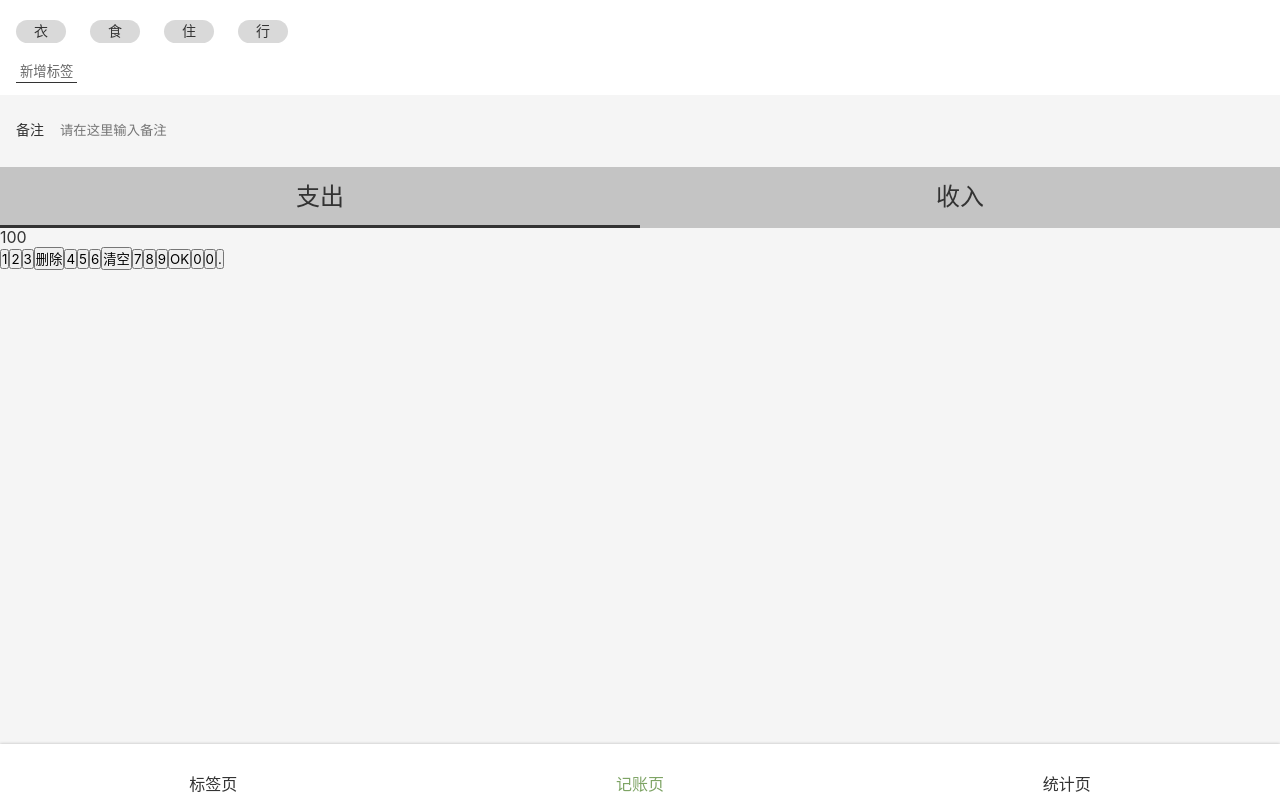
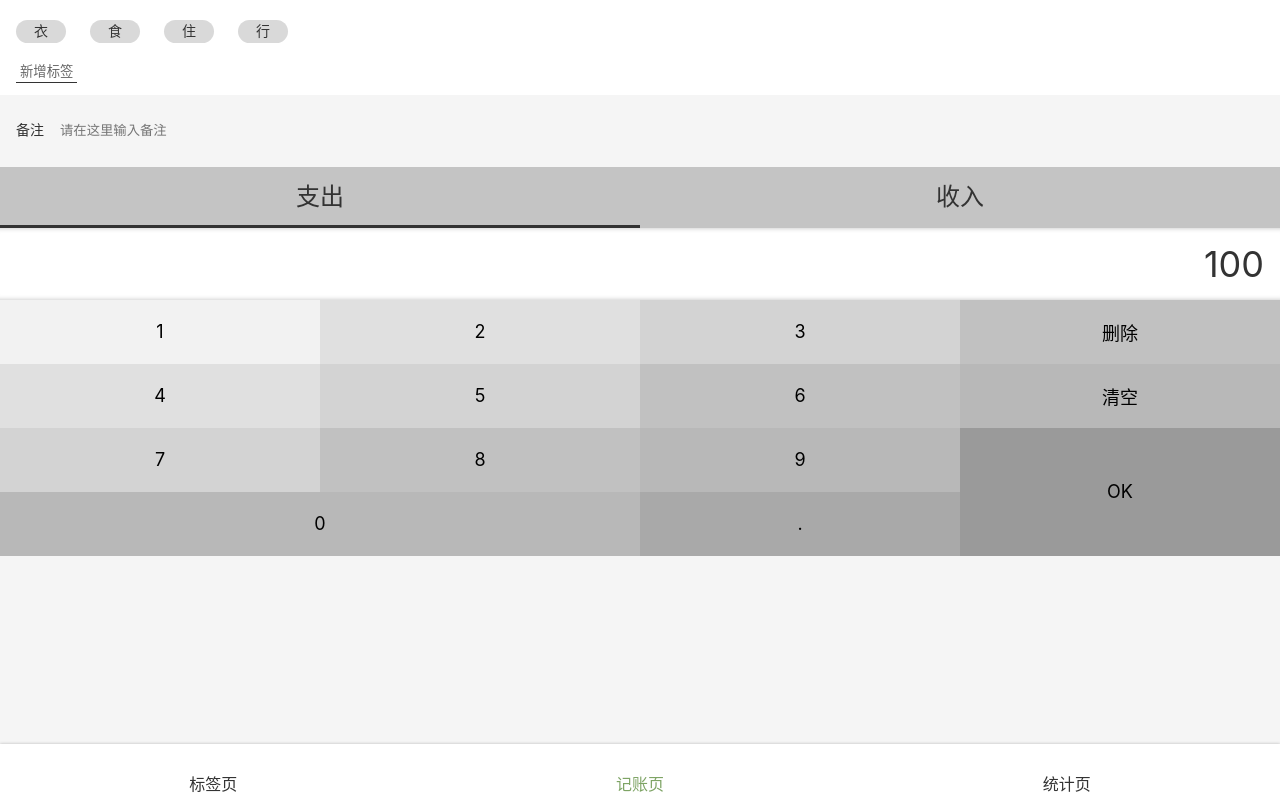
Before and after one commit to CFCode-git/moneygrubber-React1.0, a React app: page /#/money in a window 1280 px wide. Built offline with nearby package versions, Linux system fonts and the light colour scheme.

Commit message:
Money NumberPad样式 完成

```diff
--- a/src/index.scss
+++ b/src/index.scss
@@ -30,3 +30,8 @@
   height:1em;
   display: inline-block;
 }
+.clearfix::after{
+  content:'';
+  display: block;
+  clear:both;
+}
--- a/src/views/Money.tsx
+++ b/src/views/Money.tsx
@@ -58,7 +58,61 @@
 `;
 
 const NumberPadSection = styled.section`
-
+  display: flex;
+  flex-direction:column;
+  >.output{
+    background:white;
+    font-size:36px;
+    line-height: 72px;
+    text-align:right;
+    padding:0 16px;
+    box-shadow:inset 0 -5px 5px -5px rgba(0,0,0,0.25),
+               inset 0 5px 5px -5px rgba(0,0,0,0.25);
+  }
+  >.pad{
+    > button {
+      font-size:18px;
+      float:left;
+      width:25%;
+      height:64px;
+      border:none;
+      &.ok{
+        height:128px;
+        float:right;
+      }
+      &.zero{
+        width:50%;
+      }
+      &:nth-child(1){
+        background: #f2f2f2;
+      }
+      &:nth-child(2),
+      &:nth-child(5){
+        background: #e0e0e0;
+      }
+      &:nth-child(3),
+      &:nth-child(6),
+      &:nth-child(9){
+        background: #d3d3d3;
+      }
+      &:nth-child(4),
+      &:nth-child(7),
+      &:nth-child(10) {
+        background: #c1c1c1;
+      }
+      &:nth-child(8),
+      &:nth-child(11),
+      &:nth-child(13){
+        background: #b8b8b8;
+      }
+      &:nth-child(12){
+        background: #9a9a9a;
+      }
+      &:nth-child(14){
+        background:#a9a9a9;
+      }
+    }
+  }
 `;
 
 function Money() {
@@ -86,8 +140,10 @@
         </ul>
       </CategorySection>
       <NumberPadSection>
-        <div>100</div>
-        <div>
+        <div className="output">
+          100
+        </div>
+        <div className="pad clearfix">
           <button>1</button>
           <button>2</button>
           <button>3</button>
@@ -99,10 +155,9 @@
           <button>7</button>
           <button>8</button>
           <button>9</button>
-          <button>OK</button>
-          <button>0</button>
-          <button>0</button>
-          <button>.</button>
+          <button className="ok">OK</button>
+          <button className="zero">0</button>
+          <button className='dot'>.</button>
         </div>
       </NumberPadSection>
     </Layout>
```
